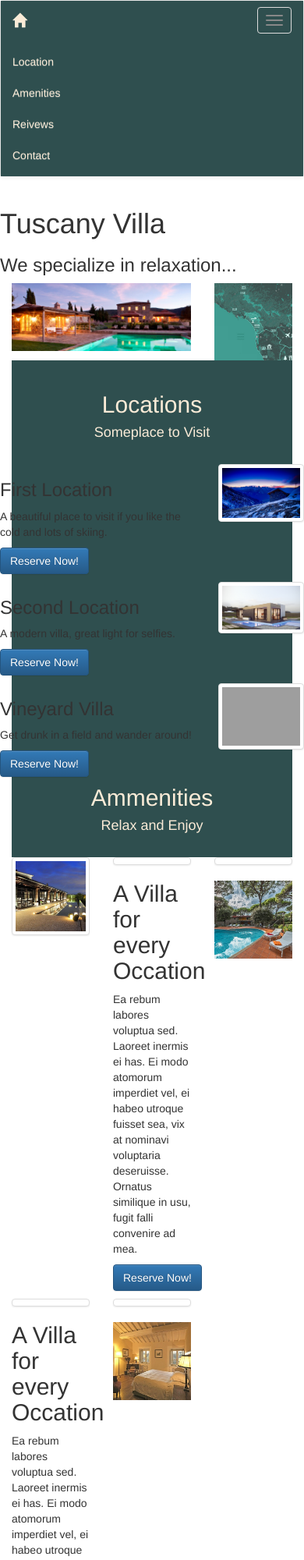
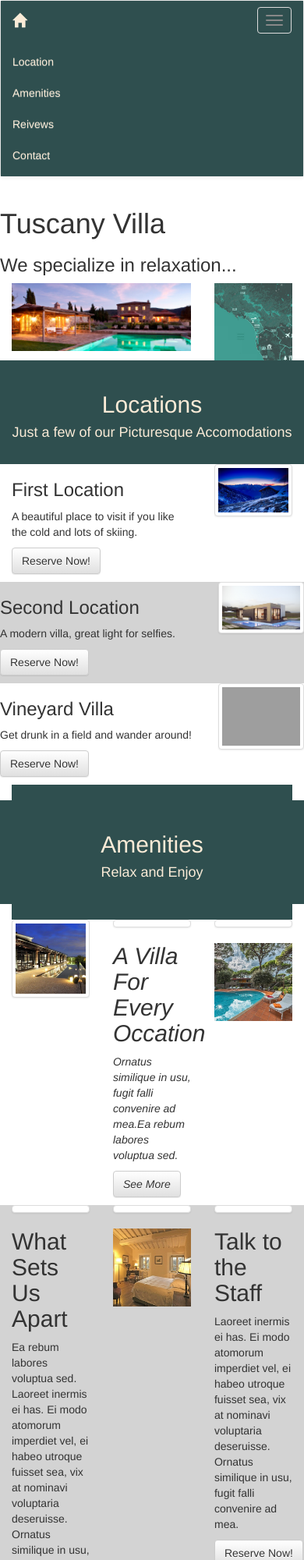
Before and after one commit to lilykrichels/Week4TuscanVillaProject, a plain HTML site: page index.html in a window 390 px wide. Shown: the top 2000 px of the page at 78% size. Drawn offline with nearby package versions, Linux system fonts and the light colour scheme; grey boxes are pictures that could not be loaded.

Commit message:
finished ament

```diff
--- a/content/cite.css
+++ b/content/cite.css
@@ -14,27 +14,34 @@ body {
 }
 
 /*this is for the main two pictures of places I can't afford to go */
-.jumbotron{
+mainImages{
     height:100%;
     padding-left:0px;
     padding-top:0px;
     padding-right:0px;
 }
-.row {
+row.mainImages{
     height:100%;
     float: left;background-image: url('tuscany-villas-sant-anna.jpg');
     float: right; background-image: url('VersiliaMap.jpg');
 }
 
-.jumbotron{
-    padding-top:0px;
-    margin-top:0px;
-}
 
-.firstHeader{
+.sectionHeader{
     background-color:darkslategrey;
     color:antiquewhite;
     text-align:center;
     padding-top:20px;
     padding-bottom:20px;
 }
+
+.secondLocation{
+    background-color:lightgray;
+}
+.amenitiesFirstRow{
+   font-style:italic;
+}
+
+.amenitiesSecondRow{
+    background-color:lightgray;
+}
--- a/index.html
+++ b/index.html
@@ -42,23 +42,9 @@
                 <li><a href="#">Reivews</a></li>
                 <li><a href="#">Contact</a></li>
             </ul>
-        </div><!-- /.container-fluid -->
+        </div>
     </nav>
-    <!--Adding a container for Rows to add a jumbotron in-->
-    <!--<div class="container"></div>
-        <div class="jumbotron"></div>
-            <div class="container"></div>
-                <div class="row">
-                    <div class="col-sm-8 col-md-4"> <img src="images/tuscany-villas-sant-anna.jpg" /><img src="images/VersiliaMap.jpg" />
-                        <div class="container-fluid">-->
-    <!--<div class="container-fluid"></div>-->
-    <!--<div class="row">
-         <img src=images/tuscany-villas-sant-anna.jpg />
-         <img src=images/VersiliaMap.jpg />
-     </div>-->
-    <!--div class="jumbotron">-->
-
-    <div class="container-fluid id">
+    <div class="container-fluid mainImages">
         <div class="row">
             <h1>Tuscany Villa</h1>
             <h3>We specialize in relaxation...</h3>
@@ -69,19 +55,21 @@
 
     <!--this is the first header that titles the locations-->
     <div class="container-fluid">
-        <div class="header firstHeader">
+        <div class="row sectionHeader">
+            <div class="header ">
                 <h2>Locations</h2>
-            <h4>Someplace to Visit</h4>
+                <h4>Just a few of our Picturesque Accomodations</h4>
+            </div>
         </div>
     </div>
     <!--this is the thumbnail for the first location-->
-
-    <div class="row">
+    <div class="container-fluid">
+        <div class="row firstLocation">
             <div class="col-xs-8 col-md-8">
-            <div class="caption firstLocation">
+                <div class="caption ">
                     <h3>First Location</h3>
                     <p>A beautiful place to visit if you like the cold and lots of skiing.</p>
-                <p><a href="#" class="btn btn-primary" role="button">Reserve Now!</a></p>
+                    <p><a href="#" class="btn btn-default" role="button">Reserve Now!</a></p>
                 </div>
             </div>
             <div class="col-xs-4  col-md-4 pull right">
@@ -90,13 +78,14 @@
                 </div>
             </div>
         </div>
+    </div>
     <!--this is the thumbnail for the second location-->
-    <div class="row">
+    <div class="row secondLocation">
         <div class="col-xs-8 col-md-8">
-            <div class="caption secondLocation">
+            <div class="caption ">
                 <h3>Second Location</h3>
                 <p>A modern villa, great light for selfies.</p>
-                <p><a href="#" class="btn btn-primary" role="button">Reserve Now!</a></p>
+                <p><a href="#" class="btn btn-default" role="button">Reserve Now!</a></p>
             </div>
         </div>
         <div class="col-xs-4  col-md-4 pull left">
@@ -106,12 +95,12 @@
         </div>
     </div>
     <!--this is the thumbnail for the third location-->
-    <div class="row">
+    <div class="row thirdLocation">
         <div class="col-xs-8 col-md-8">
-            <div class="caption thirdLocation">
+            <div class="caption ">
                 <h3>Vineyard Villa</h3>
                 <p>Get drunk in a field and wander around!</p>
-                <p><a href="#" class="btn btn-primary" role="button">Reserve Now!</a></p>
+                <p><a href="#" class="btn btn-default" role="button">Reserve Now!</a></p>
             </div>
         </div>
         <div class="col-xs-4  col-md-4 pull right">
@@ -120,15 +109,17 @@
             </div>
         </div>
     </div>
-    <!--this is another headers for ammenities, it has the same formatting but the text is different-->
+    <!--this is another headers for amenities, it has the same formatting but the text is different-->
     <div class="container-fluid">
-        <div class="header firstHeader">
-            <h2>Ammenities</h2>
+        <div class="header sectionHeader">
+            <div class="row sectionHeader">
+                <h2>Amenities</h2>
                 <h4>Relax and Enjoy</h4>
             </div>
         </div>
-    <!--these are a grid of thumbnails used to show the differnt ammenities-->
-    <div class="container-fluid">
+    </div>
+    <!--these are a grid of thumbnails used to show the differnt amenities-->
+    <div class="container-fluid amenitiesFirstRow">
         <div class="row">
             <div class="col-xs-4 col-md-4">
                 <a href="#" class="thumbnail">
@@ -137,9 +128,9 @@
             </div>
             <div class="col-xs-4 col-md-4">
                 <a href="#" class="thumbnail"></a>
-                <h2> A Villa for every Occation</h2>
-                <p>Ea rebum labores voluptua sed. Laoreet inermis ei has. Ei modo atomorum imperdiet vel, ei habeo utroque fuisset sea, vix at nominavi voluptaria deseruisse. Ornatus similique in usu, fugit falli convenire ad mea.</p>
-                <p><a href="#" class="btn btn-primary" role="button">Reserve Now!</a></p>
+                <h2> A Villa For Every Occation</h2>
+                <p> Ornatus similique in usu, fugit falli convenire ad mea.Ea rebum labores voluptua sed.</p>
+                <p><a href="#" class="btn btn-default" role="button">See More</a></p>
             </div>
             <div class="col-xs-4 col-md-4">
                 <a href="#" class="thumbnail"></a>
@@ -149,20 +140,46 @@
     </div>
     <!--this is the second row of ammenities-->
     <div class="container-fluid">
-        <div class="row">
+        <div class="row amenitiesSecondRow">
             <div class="col-xs-4 col-md-4">
                 <a href="#" class="thumbnail"></a>
-                <h2> A Villa for every Occation</h2>
+                <h2> What Sets Us Apart</h2>
                 <p>Ea rebum labores voluptua sed. Laoreet inermis ei has. Ei modo atomorum imperdiet vel, ei habeo utroque fuisset sea, vix at nominavi voluptaria deseruisse. Ornatus similique in usu, fugit falli convenire ad mea.</p>
-                <p><a href="#" class="btn btn-primary" role="button">Reserve Now!</a></p>
+                <p><a href="#" class="btn btn-default" role="button">Read Reviews</a></p>
             </div>
             <div class="col-xs-4 col-md-4">
                 <a href="#" class="thumbnail"></a>
                 <img src="images/whitebedroom.jpg" class="img-responsive" alt="bedroom">
             </div>
-
+            <div class="col-xs-4 col-md-4">
+                <a href="#" class="thumbnail amenities"></a>
+                <h2> Talk to the Staff</h2>
+                <p>Laoreet inermis ei has. Ei modo atomorum imperdiet vel, ei habeo utroque fuisset sea, vix at nominavi voluptaria deseruisse. Ornatus similique in usu, fugit falli convenire ad mea.</p>
+                <p><a href="#" class="btn btn-default" role="button">Reserve Now!</a></p>
+            </div>
+        </div>
+    </div>
+    <!--this is the third row of amenities-->
+    <div class="container-fluid amenitiesThirdRow">
+        <div class="row">
+            <div class="col-xs-4 col-md-4">
+                <a href="#" class="thumbnail">
+                    <img src="images/backpatio.jpg" class="img-responsive" alt="rusticPatio">
+                </a>
+            </div>
+            <div class="col-xs-4 col-md-4">
+                <a href="#" class="thumbnail"></a>
+                <h2> Book Your Villa</h2>
+                <p>Quod saepe conclusionemque qui eu, pro case solum option an. Qui no alterum maluisset. Sit dicit deseruisse reprimique et, probo virtute est ea, quem disputando eum cu. Vim ipsum putent ad. Erat tempor cu eos, ut eam utamur latine tibique, eu modo intellegebat sit.</p>
+                <p><a href="#" class="btn btn-default" role="button">Check Availability</a></p>
+            </div>
+            <div class="col-xs-4 col-md-4">
+                <a href="#" class="thumbnail"></a>
+                <img src="images/VillaVannaPatio.jpg" class="img-responsive" alt="daytimepool">
+            </div>
         </div>
     </div>
 
+
 </body>
 </html>
```
Lines whose indentation alone changed are shown as unchanged.
